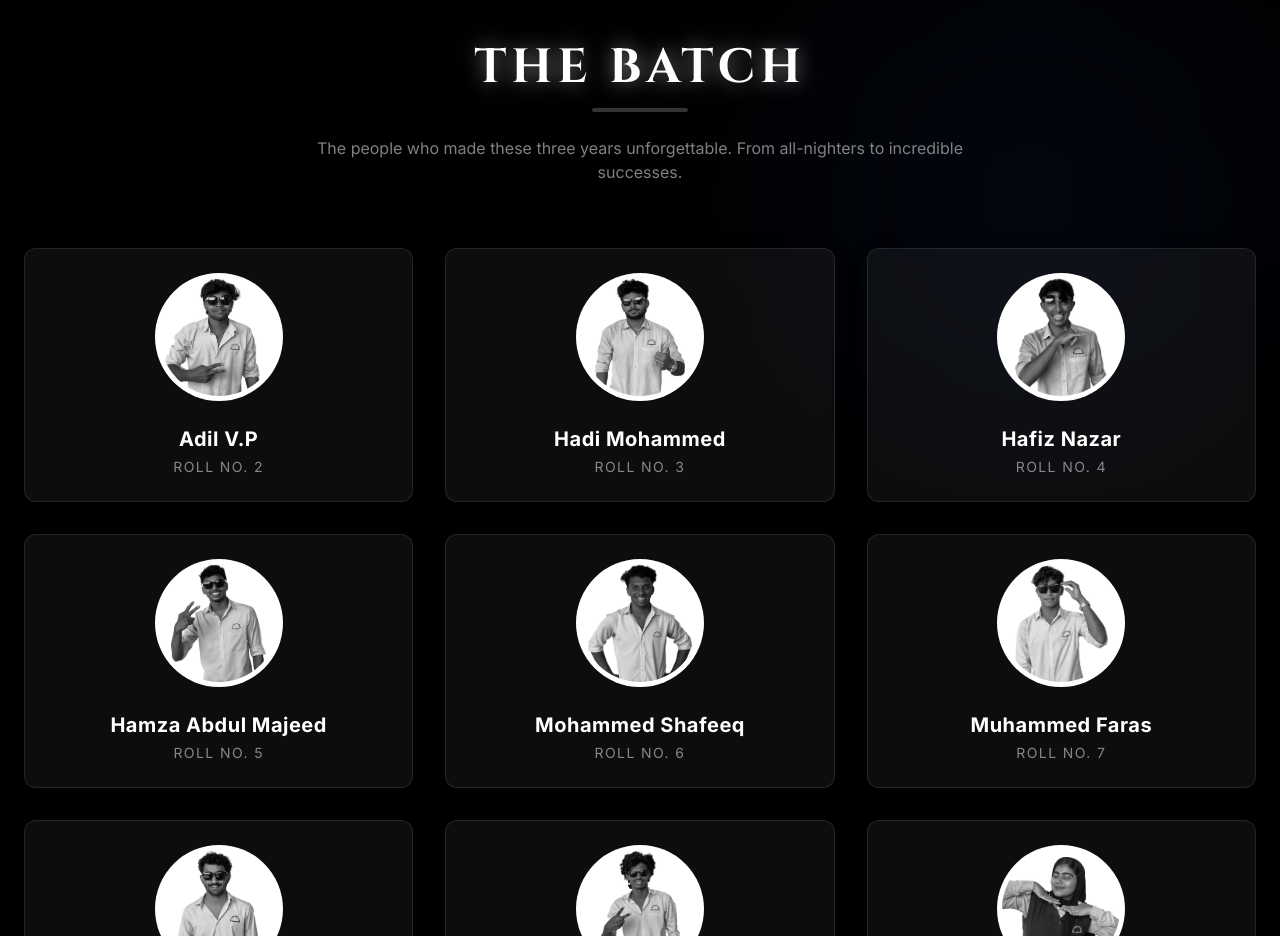
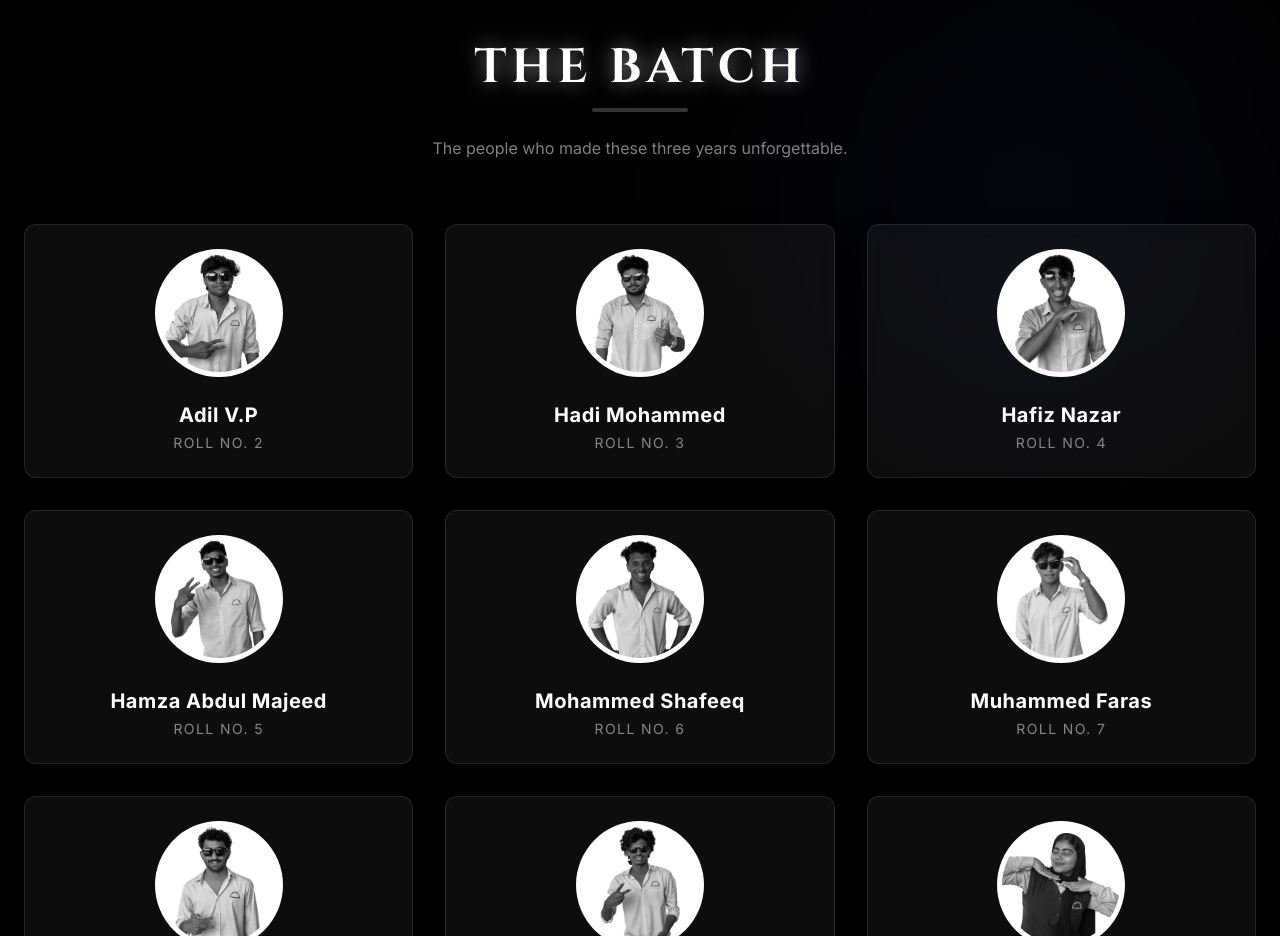
Before and after one commit to Anirudh7240/BCA.1080p, a React (Vite) app: page / in a window 1280 px wide. Shown: the part 9320-10256 px from the top of the page. Built offline with nearby package versions, Linux system fonts and the light colour scheme.

Commit message:
Update subtitle in Members component

```diff
--- a/src/components/Members.jsx
+++ b/src/components/Members.jsx
@@ -73,7 +73,7 @@ const Members = () => {
         >
           <h2 className="text-3xl md:text-5xl font-cinematic font-bold text-white tracking-widest text-glow mb-4">THE BATCH</h2>
           <div className="w-24 h-1 bg-white/20 mx-auto rounded-full mb-6"></div>
-          <p className="text-white/50 max-w-2xl mx-auto">The people who made these three years unforgettable. From all-nighters to incredible successes.</p>
+          <p className="text-white/50 max-w-2xl mx-auto">The people who made these three years unforgettable.</p>
         </motion.div>
 
         <div className="grid grid-cols-1 sm:grid-cols-2 md:grid-cols-3 gap-8">
```
